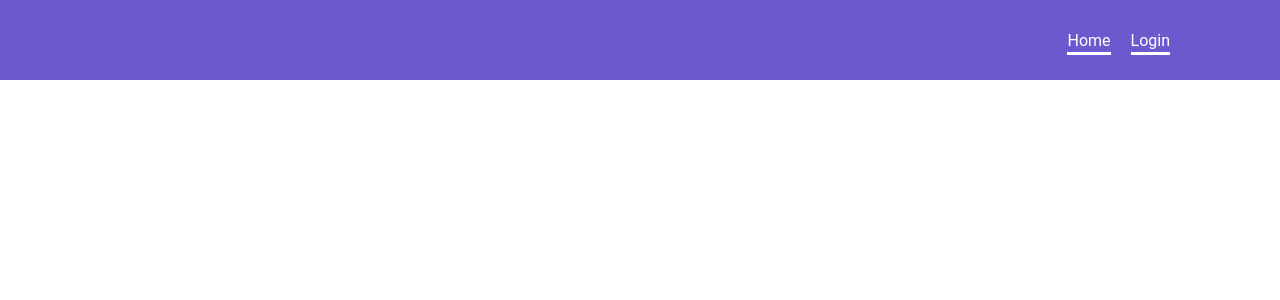
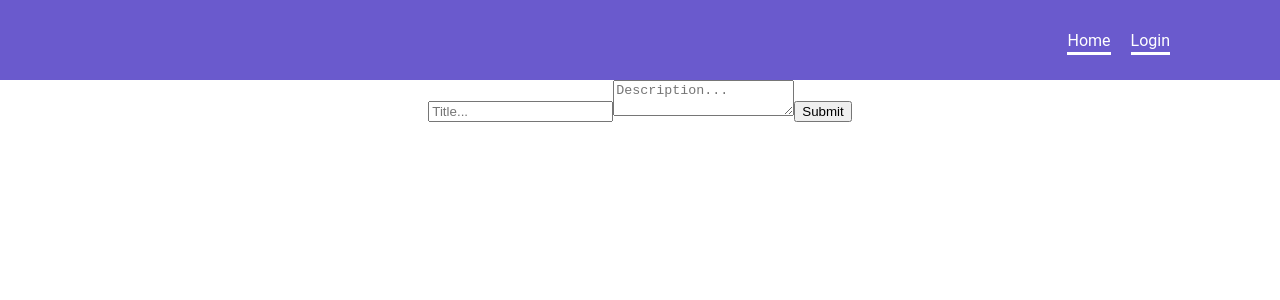
Before and after one commit to Jabir254/firebse_pjct_1, a React (Create React App) app: page /createpost in a window 1280 px wide. Shown: the top 300 px of the page. Built offline with nearby package versions, Linux system fonts and the light colour scheme; no server answers.

Commit message:
added form

```diff
--- a/src/pages/create-post/create-form.tsx
+++ b/src/pages/create-post/create-form.tsx
@@ -1,5 +1,17 @@
-import { CreatePost } from "./create-post";
+import { useForm } from "react-hook-form";
+import * as yup from "yup";
 
 export const CreateForm = () => {
-    return <form></form>
+    const schema = yup.object().shape({
+        title: yup.string().required("You Must add a title"),
+        description: yup.string().required('You Must add a description'),
+
+    })
+  return (
+    <form>
+      <input placeholder="Title..." />
+      <textarea placeholder="Description..." />
+      <input type="submit" />
+    </form>
+  );
 };
--- a/src/pages/create-post/create-post.tsx
+++ b/src/pages/create-post/create-post.tsx
@@ -3,7 +3,7 @@ import { CreateForm } from "./create-form";
 export const CreatePost = () => {
   return (
     <div>
-     <CreateForm />
+      <CreateForm />
     </div>
   );
 };
```
